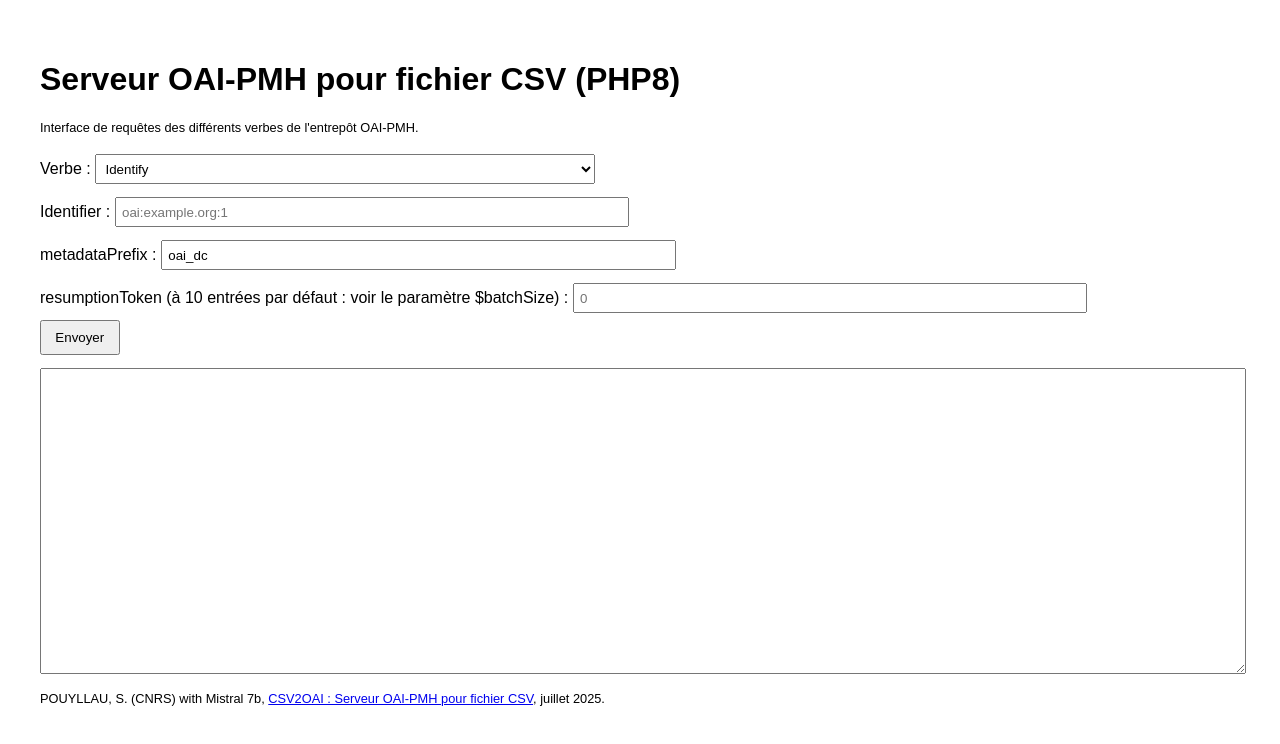
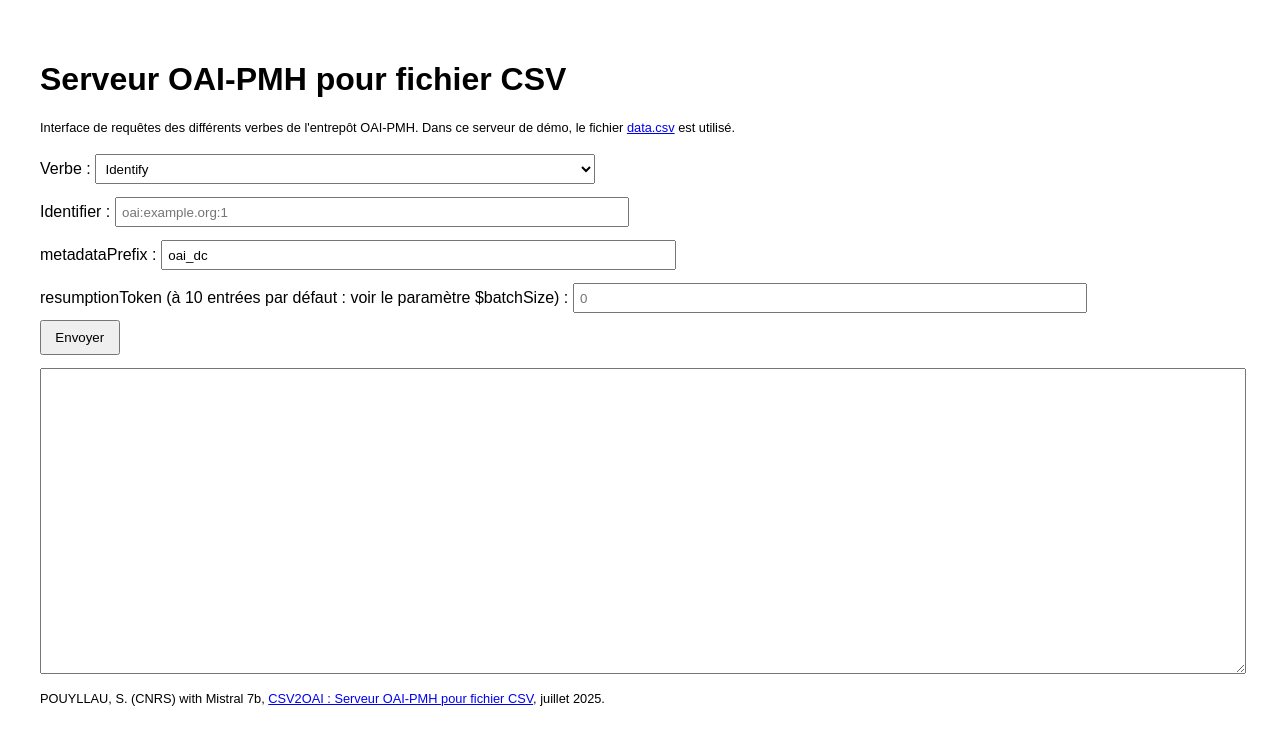
Before and after one commit to spouyllau/csv2oai, a plain HTML site: page index.html in a window 1280 px wide. Drawn offline with Linux system fonts and the light colour scheme.

Commit message:
Mise à jour index.html

```diff
--- a/index.html
+++ b/index.html
@@ -12,8 +12,8 @@
   </style>
 </head>
 <body>
-  <h1>Serveur OAI-PMH pour fichier CSV (PHP8)</h1>
-  <p>Interface de requêtes des différents verbes de l'entrepôt OAI-PMH.</p>
+  <h1>Serveur OAI-PMH pour fichier CSV</h1>
+  <p>Interface de requêtes des différents verbes de l'entrepôt OAI-PMH. Dans ce serveur de démo, le fichier <a href="https://github.com/spouyllau/csv2oai/blob/main/data.csv" target="_blank">data.csv</a> est utilisé.</p>
   <form id="oaiForm">
     <label>Verbe :
       <select name="verb" id="verb">
```
